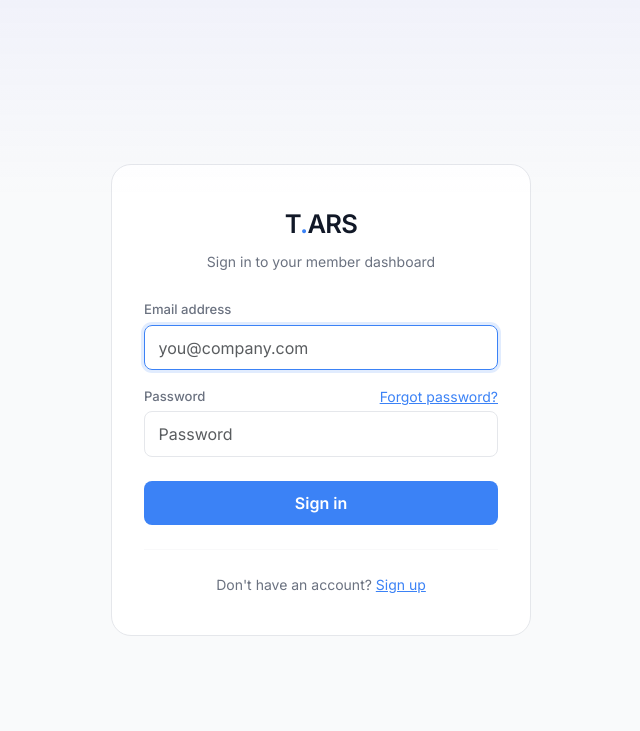
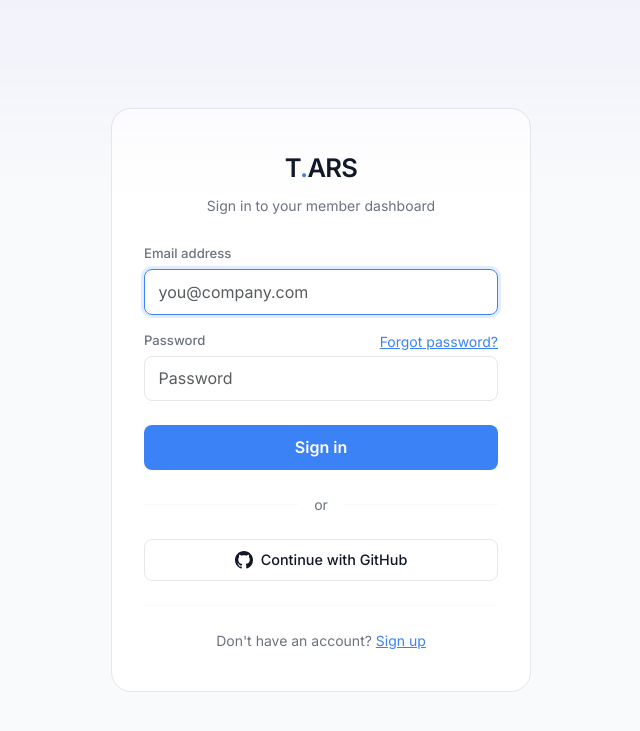
Before and after one commit to dsneed123/tars-survey, a Django app: page /login/ in a window 1280 px wide. Shown: the top 731 px of the page, without its empty margins (319-959 px from the left). Run offline with Django 4.2, Linux system fonts and the light colour scheme; data comes from the database, SQL or seed files in the repository; some libraries are stand-ins or nearby versions.

Commit message:
Add GitHub OAuth login

```diff
--- a/accounts/models.py
+++ b/accounts/models.py
@@ -14,6 +14,9 @@ class CustomUser(AbstractUser):
     plan = models.CharField(max_length=20, choices=PLAN_CHOICES, default="free")
     created_at = models.DateTimeField(auto_now_add=True)
     is_email_verified = models.BooleanField(default=False)
+    github_id = models.BigIntegerField(null=True, blank=True, unique=True)
+    github_username = models.CharField(max_length=100, blank=True)
+    github_avatar_url = models.URLField(blank=True)
 
     def __str__(self):
         return self.email or self.username
--- a/accounts/templates/accounts/login.html
+++ b/accounts/templates/accounts/login.html
@@ -104,6 +104,19 @@
             <button type="submit" class="btn btn-accent w-100">Sign in</button>
         </form>
 
+        <div class="d-flex align-items-center my-4 gap-2">
+            <hr class="auth-divider flex-grow-1 my-0">
+            <span class="small px-2" style="color:var(--tars-muted);white-space:nowrap">or</span>
+            <hr class="auth-divider flex-grow-1 my-0">
+        </div>
+
+        <a href="{% url 'accounts:github_login' %}" class="btn w-100 d-flex align-items-center justify-content-center gap-2" style="background:rgba(255,255,255,0.06);border:1px solid var(--tars-border);color:var(--tars-text);border-radius:8px;padding:0.6rem 0.85rem;text-decoration:none;font-size:0.9rem;font-weight:500;transition:background 0.15s;">
+            <svg width="18" height="18" viewBox="0 0 24 24" fill="currentColor" aria-hidden="true">
+                <path d="M12 0C5.37 0 0 5.37 0 12c0 5.31 3.435 9.795 8.205 11.385.6.105.825-.255.825-.57 0-.285-.015-1.23-.015-2.235-3.015.555-3.795-.735-4.035-1.41-.135-.345-.72-1.41-1.23-1.695-.42-.225-1.02-.78-.015-.795.945-.015 1.62.87 1.845 1.23 1.08 1.815 2.805 1.305 3.495.99.105-.78.42-1.305.765-1.605-2.67-.3-5.46-1.335-5.46-5.925 0-1.305.465-2.385 1.23-3.225-.12-.3-.54-1.53.12-3.18 0 0 1.005-.315 3.3 1.23.96-.27 1.98-.405 3-.405s2.04.135 3 .405c2.295-1.56 3.3-1.23 3.3-1.23.66 1.65.24 2.88.12 3.18.765.84 1.23 1.905 1.23 3.225 0 4.605-2.805 5.625-5.475 5.925.435.375.81 1.095.81 2.22 0 1.605-.015 2.895-.015 3.3 0 .315.225.69.825.57A12.02 12.02 0 0 0 24 12c0-6.63-5.37-12-12-12z"/>
+            </svg>
+            Continue with GitHub
+        </a>
+
         <hr class="auth-divider my-4">
 
         <p class="text-center small mb-0" style="color:var(--tars-muted)">
--- a/accounts/urls.py
+++ b/accounts/urls.py
@@ -11,6 +11,8 @@ urlpatterns = [
     path("logout/", views.accounts_logout, name="logout"),
     path("verify-email/<uidb64>/<token>/", views.verify_email, name="verify_email"),
     path("verify-email/resend/", views.resend_verification_email, name="resend_verification_email"),
+    path("accounts/github/login/", views.github_login, name="github_login"),
+    path("accounts/github/callback/", views.github_callback, name="github_callback"),
     # Password reset flow (Django built-in views)
     path(
         "password-reset/",
--- a/accounts/views.py
+++ b/accounts/views.py
@@ -1,7 +1,14 @@
+import logging
+import re
+import secrets
+
+import requests
+from django.conf import settings
 from django.contrib import messages
 from django.contrib.auth import authenticate, login, logout
 from django.contrib.auth.decorators import login_required
 from django.shortcuts import redirect, render
+from django.urls import reverse
 from django.utils.encoding import force_str
 from django.utils.http import urlsafe_base64_decode
 from django_ratelimit.decorators import ratelimit
@@ -13,6 +20,12 @@ from notifications.utils import send_verification_email, send_welcome_email
 from .forms import LoginForm, RegisterForm
 from .models import CustomUser
 from .tokens import email_verification_token
+
+logger = logging.getLogger(__name__)
+
+_GITHUB_AUTHORIZE_URL = "https://github.com/login/oauth/authorize"
+_GITHUB_TOKEN_URL = "https://github.com/login/oauth/access_token"
+_GITHUB_API_URL = "https://api.github.com"
 
 
 @ratelimit(key="ip", rate="5/m", method=["POST"], block=False)
@@ -94,3 +107,136 @@ def resend_verification_email(request):
         send_verification_email(request.user)
         messages.success(request, "Verification email sent. Please check your inbox.")
     return redirect("members:dashboard")
+
+
+def github_login(request):
+    if request.user.is_authenticated:
+        return redirect("members:dashboard")
+    if not settings.GITHUB_CLIENT_ID:
+        messages.error(request, "GitHub login is not configured.")
+        return redirect("accounts:login")
+    state = secrets.token_urlsafe(32)
+    request.session["github_oauth_state"] = state
+    callback_uri = request.build_absolute_uri(reverse("accounts:github_callback"))
+    params = (
+        f"client_id={settings.GITHUB_CLIENT_ID}"
+        f"&redirect_uri={callback_uri}"
+        f"&scope=user:email"
+        f"&state={state}"
+    )
+    return redirect(f"{_GITHUB_AUTHORIZE_URL}?{params}")
+
+
+def github_callback(request):
+    if request.user.is_authenticated:
+        return redirect("members:dashboard")
+
+    state = request.GET.get("state")
+    session_state = request.session.pop("github_oauth_state", None)
+    if not state or state != session_state:
+        messages.error(request, "GitHub authentication failed. Please try again.")
+        return redirect("accounts:login")
+
+    code = request.GET.get("code")
+    if not code:
+        messages.error(request, "GitHub authentication was denied.")
+        return redirect("accounts:login")
+
+    callback_uri = request.build_absolute_uri(reverse("accounts:github_callback"))
+    try:
+        token_resp = requests.post(
+            _GITHUB_TOKEN_URL,
+            data={
+                "client_id": settings.GITHUB_CLIENT_ID,
+                "client_secret": settings.GITHUB_CLIENT_SECRET,
+                "code": code,
+                "redirect_uri": callback_uri,
+            },
+            headers={"Accept": "application/json"},
+            timeout=10,
+        )
+        token_data = token_resp.json()
+    except Exception:
+        logger.exception("Failed to exchange GitHub OAuth code for token")
+        messages.error(request, "GitHub authentication failed. Please try again.")
+        return redirect("accounts:login")
+
+    access_token = token_data.get("access_token")
+    if not access_token:
+        messages.error(request, "GitHub authentication failed. Please try again.")
+        return redirect("accounts:login")
+
+    auth_headers = {
+        "Authorization": f"Bearer {access_token}",
+        "Accept": "application/vnd.github+json",
+    }
+
+    try:
+        gh_user = requests.get(f"{_GITHUB_API_URL}/user", headers=auth_headers, timeout=10).json()
+    except Exception:
+        logger.exception("Failed to fetch GitHub user profile")
+        messages.error(request, "GitHub authentication failed. Please try again.")
+        return redirect("accounts:login")
+
+    gh_id = gh_user.get("id")
+    gh_username = gh_user.get("login", "")
+    gh_avatar = gh_user.get("avatar_url", "")
+    gh_email = gh_user.get("email") or ""
+
+    if not gh_email:
+        try:
+            emails = requests.get(f"{_GITHUB_API_URL}/user/emails", headers=auth_headers, timeout=10).json()
+            primary = next((e for e in emails if e.get("primary") and e.get("verified")), None)
+            if primary:
+                gh_email = primary["email"]
+        except Exception:
+            pass
+
+    if not gh_id:
+        messages.error(request, "GitHub authentication failed. Please try again.")
+        return redirect("accounts:login")
+
+    try:
+        user = CustomUser.objects.get(github_id=gh_id)
+        user.github_username = gh_username
+        user.github_avatar_url = gh_avatar
+        user.save(update_fields=["github_username", "github_avatar_url"])
+    except CustomUser.DoesNotExist:
+        user = CustomUser.objects.filter(email__iexact=gh_email).first() if gh_email else None
+        if user:
+            user.github_id = gh_id
+            user.github_username = gh_username
+            user.github_avatar_url = gh_avatar
+            if not user.is_email_verified and gh_email:
+                user.is_email_verified = True
+            user.save(update_fields=["github_id", "github_username", "github_avatar_url", "is_email_verified"])
+        else:
+            username = _unique_github_username(gh_username)
+            user = CustomUser.objects.create_user(
+                username=username,
+                email=gh_email,
+                password=None,
+                github_id=gh_id,
+                github_username=gh_username,
+                github_avatar_url=gh_avatar,
+                is_email_verified=bool(gh_email),
+            )
+            MemberProfile.objects.get_or_create(user=user)
+            fire_event("signup_completed", user=user, metadata={"plan": user.plan, "method": "github"})
+            send_welcome_email(user)
+
+    user.backend = "django.contrib.auth.backends.ModelBackend"
+    login(request, user)
+    next_url = request.GET.get("next") or "members:dashboard"
+    return redirect(next_url)
+
+
+def _unique_github_username(base):
+    sanitized = re.sub(r"[^\w.@+\-]", "_", base)[:140]
+    if sanitized and not CustomUser.objects.filter(username=sanitized).exists():
+        return sanitized
+    for _ in range(10):
+        candidate = f"{sanitized}_{secrets.token_hex(3)}"[:150]
+        if not CustomUser.objects.filter(username=candidate).exists():
+            return candidate
+    return f"gh_{secrets.token_hex(8)}"
--- a/tars_site/settings.py
+++ b/tars_site/settings.py
@@ -181,6 +181,10 @@ TARS_API_KEY = os.environ.get("TARS_API_KEY", "")
 # GitHub personal access token used for API calls (commits, branches, PRs, diffs)
 GITHUB_TOKEN = os.environ.get("GITHUB_TOKEN", "")
 
+# GitHub OAuth app credentials for "Sign in with GitHub"
+GITHUB_CLIENT_ID = os.environ.get("GITHUB_CLIENT_ID", "")
+GITHUB_CLIENT_SECRET = os.environ.get("GITHUB_CLIENT_SECRET", "")
+
 # Google reCAPTCHA v3 — leave empty to disable verification
 RECAPTCHA_SITE_KEY = os.environ.get("RECAPTCHA_SITE_KEY", "")
 RECAPTCHA_SECRET_KEY = os.environ.get("RECAPTCHA_SECRET_KEY", "")
```
Also changed, not shown: accounts/templates/accounts/register.html (+13 -0 lines), members/views.py (+8 -1 lines), tasks/models.py (+9 -0 lines), tasks/views.py (+29 -1 lines), tests/test_integration.py (+159 -0 lines), accounts/migrations/0004_customuser_github_fields.py (added), tasks/migrations/0006_task_priority_level.py (added).
